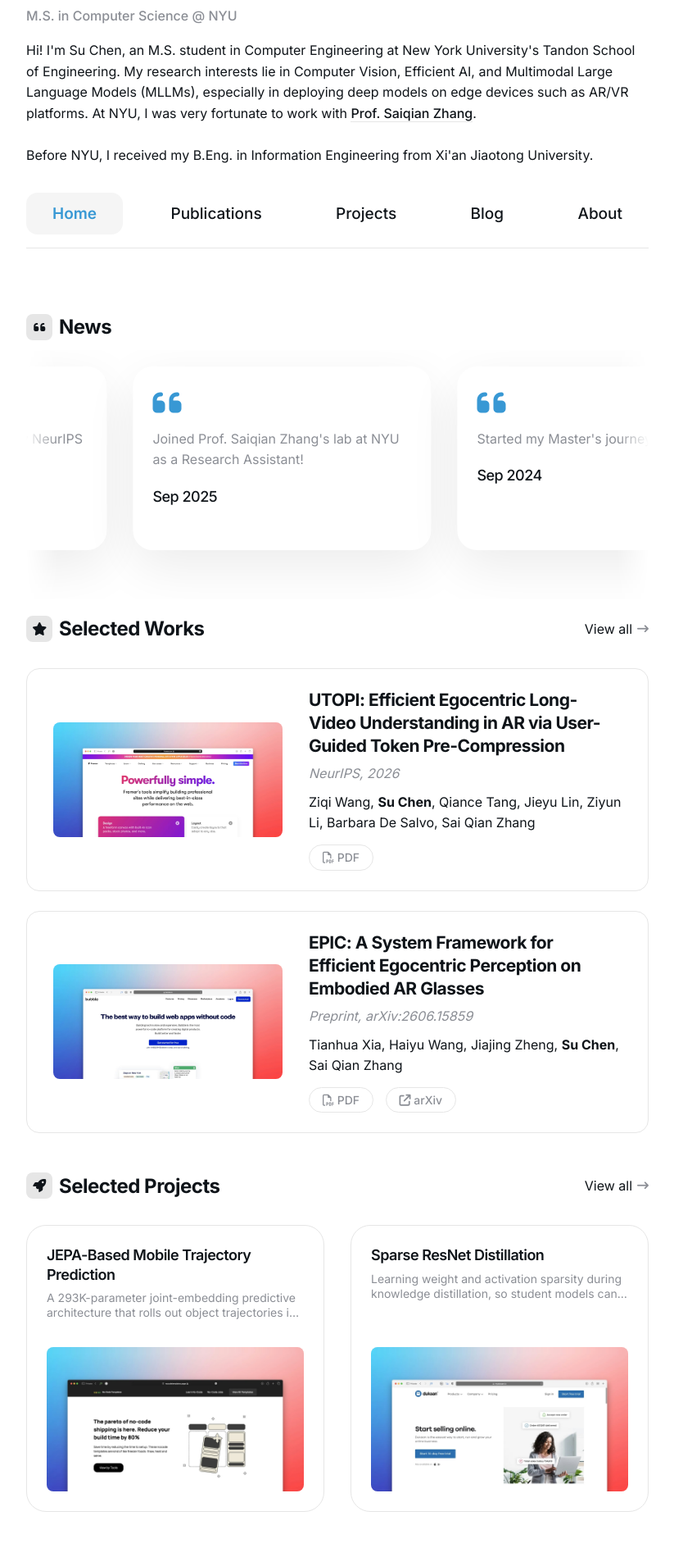
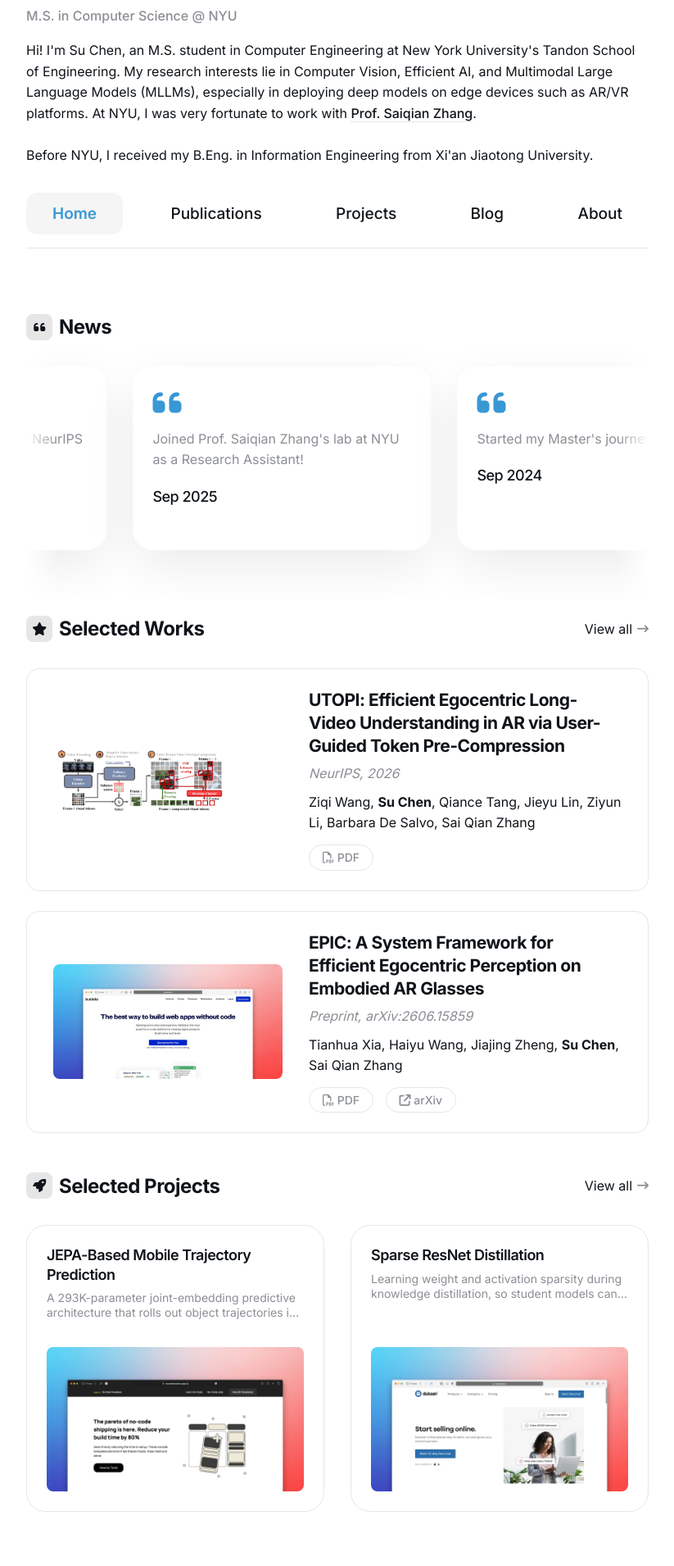
Before and after one commit to Keplarchen/Keplarchen.github.io, a Jekyll site: the page built from index.html, in a window 1280 px wide. Shown: the part 427-2337 px from the top of the page at 82% size, without its empty margins (228-1051 px from the left). Built offline with Jekyll 4.4.1, drawn with Linux system fonts in a browser that asks for light colours.

Commit message:
Add UTOPI workflow figure as publication thumbnail
Co-Authored-By: Claude Fable 5 <noreply@anthropic.com>

```diff
--- a/_data/settings.yml
+++ b/_data/settings.yml
@@ -56,7 +56,7 @@ publication_items:
   - title: "UTOPI: Efficient Egocentric Long-Video Understanding in AR via User-Guided Token Pre-Compression"
     venue: "NeurIPS, 2026"
     authors: "Ziqi Wang, <b>Su Chen</b>, Qiance Tang, Jieyu Lin, Ziyun Li, Barbara De Salvo, Sai Qian Zhang"
-    image: "/images/project-1.jpg" # TODO: replace with the paper's teaser figure
+    image: "/images/utopi-teaser.png"
     pdf: "/pdfs/UTOPI.pdf"
 
   - title: "EPIC: A System Framework for Efficient Egocentric Perception on Embodied AR Glasses"
```
Also changed, not shown: images/utopi-teaser.png (added).
